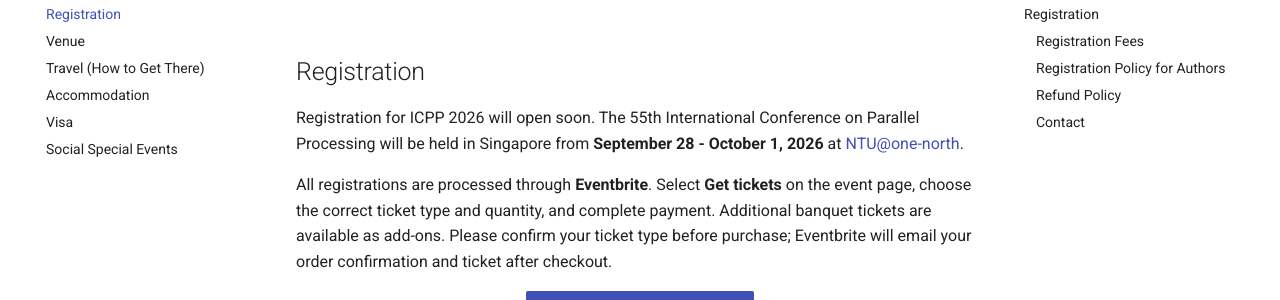
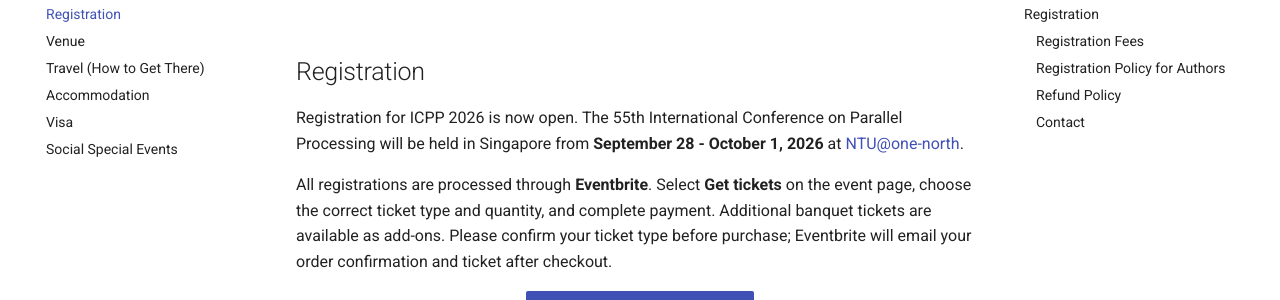
Before and after one commit to icpp2026/icpp2026.github.io, an MkDocs documentation site: the page built from docs/registration.md, in a window 1280 px wide and 900 px high. Shown: the part 352-652 px from the top of the window. Built offline with MkDocs 1.6.1 and Material for MkDocs 9.7.7, drawn with Linux system fonts in a browser that asks for light colours; comment, search, counter and statistics services are not loaded.

Commit message:
docs: announce registration is open; remove Reproducibility Committee
Registration is live on Eventbrite, so update the wording on the home
page News item and the Registration page from "will open soon" to
"is now open".

Also drop the Reproducibility Committee, which was only a "Coming Soon"
placeholder: remove its nav entry under Committees and delete the page.

Co-Authored-By: Claude Opus 5 (1M context) <noreply@anthropic.com>
Claude-Session: https://claude.ai/code/session_01SHes1zz7Dw6tJLBrSWCAn8

```diff
--- a/docs/registration.md
+++ b/docs/registration.md
@@ -1,6 +1,6 @@
 ## Registration
 
-Registration for ICPP 2026 will open soon. The 55th International Conference on Parallel Processing will be held in Singapore from **September 28 - October 1, 2026** at [NTU@one-north](https://www.ntu.edu.sg/life-at-ntu/leisure-and-dining/ntu@one-north){:target="_blank"}.
+Registration for ICPP 2026 is now open. The 55th International Conference on Parallel Processing will be held in Singapore from **September 28 - October 1, 2026** at [NTU@one-north](https://www.ntu.edu.sg/life-at-ntu/leisure-and-dining/ntu@one-north){:target="_blank"}.
 
 All registrations are processed through **Eventbrite**. Select **Get tickets** on the event page, choose the correct ticket type and quantity, and complete payment. Additional banquet tickets are available as add-ons. Please confirm your ticket type before purchase; Eventbrite will email your order confirmation and ticket after checkout.
 
--- a/mkdocs.yml
+++ b/mkdocs.yml
@@ -38,7 +38,6 @@ nav:
   - Committees:
     - Organizing Committee: organizing-committee.md
     - Program Committee: program-committee.md
-    - Reproducibility Committee: reproducibility-committee.md
   - Call for Submissions:
     - Call for Papers: call-for-papers.md
     - Call for Workshops: call-for-workshops.md
```
Also changed, not shown: docs/index.md (+1 -1 lines), docs/reproducibility-committee.md (deleted, +0 -4 lines).
